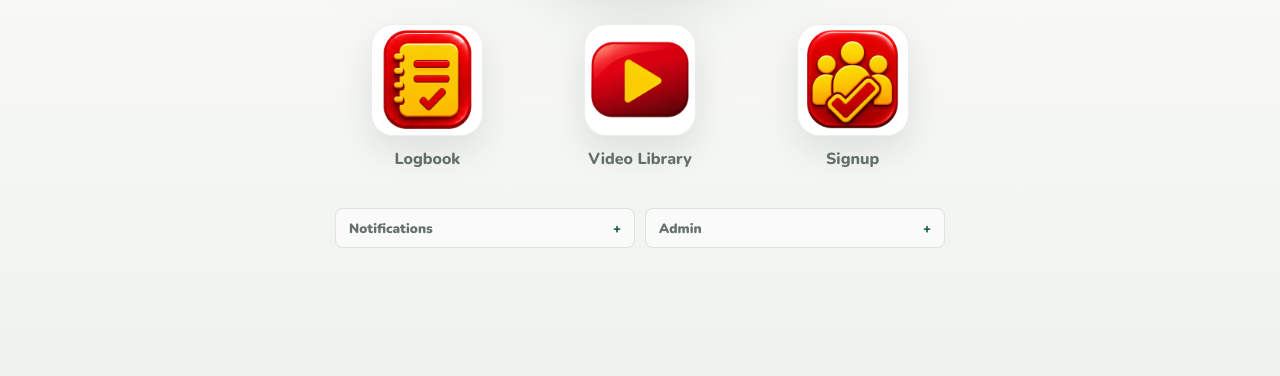
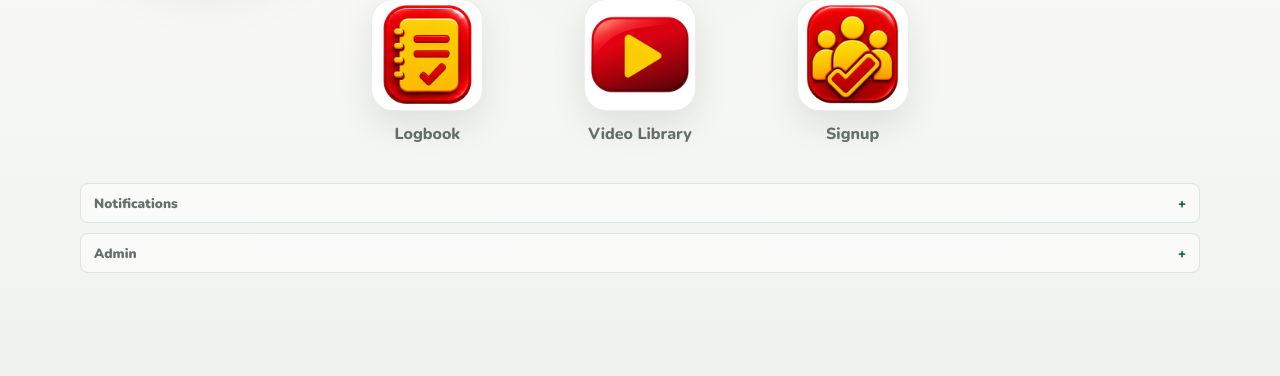
Before and after one commit to awrcdirector-hub/AWRC-Hub, a website: page index.html in a window 1280 px wide. Shown: the part 424-800 px from the top of the page. Drawn offline with nearby package versions, Linux system fonts and the light colour scheme; no server answers.

Commit message:
Add files via upload

```diff
--- a/index.html
+++ b/index.html
@@ -33,8 +33,8 @@
     <link rel="icon" href="./awrc-hub-icon.png" type="image/png" />
     <link rel="apple-touch-icon" href="./awrc-hub-icon.png" />
     <link rel="manifest" href="./manifest.webmanifest" />
-    <link rel="stylesheet" href="./styles.css" />
-    <script src="./hub-notifications.js" defer></script>
+    <link rel="stylesheet" href="./styles.css?v=202608261430" />
+    <script src="./hub-notifications.js?v=202608261430" defer></script>
   </head>
   <body>
     <main class="hub" aria-label="AWRC Hub">
--- a/styles.css
+++ b/styles.css
@@ -33,13 +33,13 @@ input {
 }
 
 .hub {
-  width: min(100%, 780px);
+  width: min(100%, 1180px);
   min-height: 100vh;
   margin: 0 auto;
   padding: clamp(30px, 6vh, 60px) 22px 38px;
   display: flex;
   flex-direction: column;
-  align-items: center;
+  align-items: stretch;
   justify-content: center;
   gap: clamp(24px, 5vh, 44px);
 }
@@ -112,6 +112,7 @@ input {
 
 .app-grid {
   width: min(100%, 610px);
+  align-self: center;
   display: grid;
   grid-template-columns: repeat(3, minmax(0, 1fr));
   gap: clamp(10px, 3vw, 28px);
@@ -119,10 +120,15 @@ input {
 }
 
 .utility-panel {
-  width: min(100%, 610px);
+  width: min(100%, 1120px);
+  align-self: center;
   display: grid;
-  grid-template-columns: repeat(2, minmax(0, 1fr));
+  grid-template-columns: 1fr;
   gap: 10px;
+}
+
+.admin-panel[open] {
+  width: 100%;
 }
 
 .notify-panel,
```
